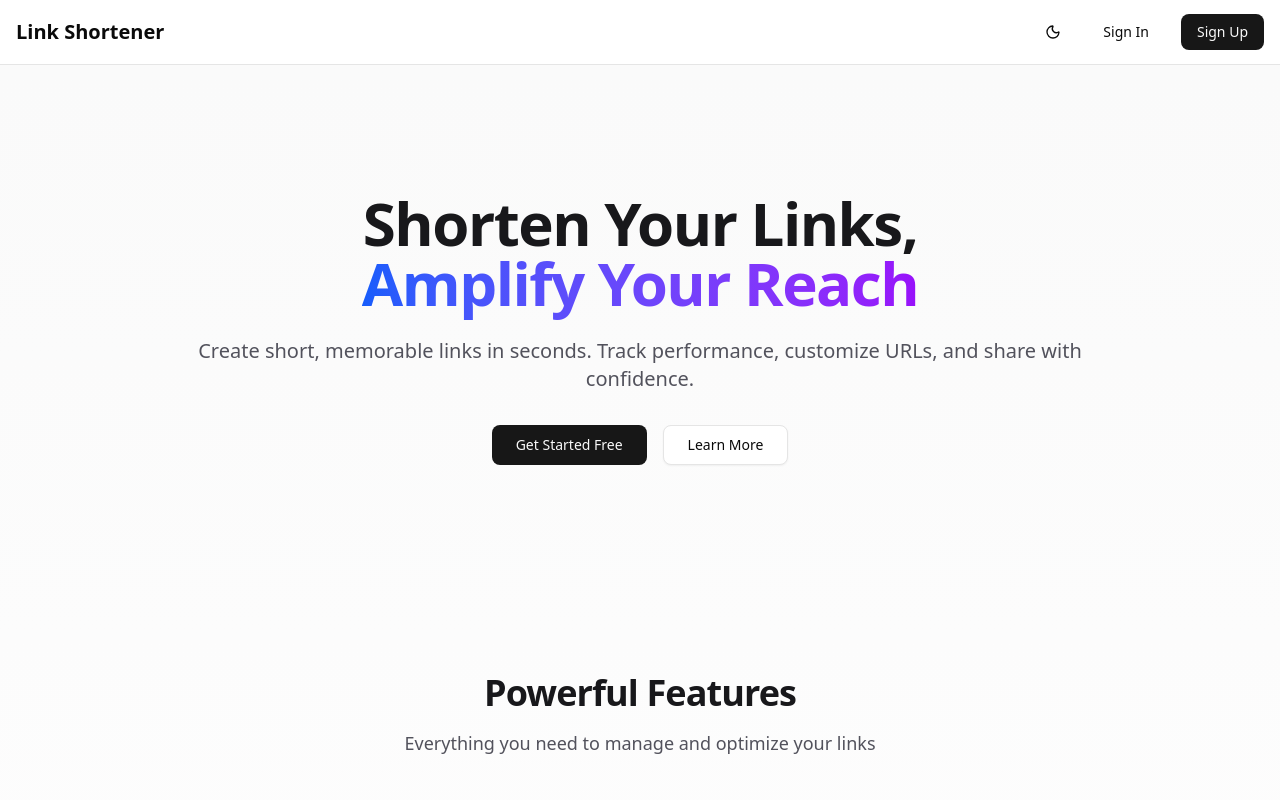
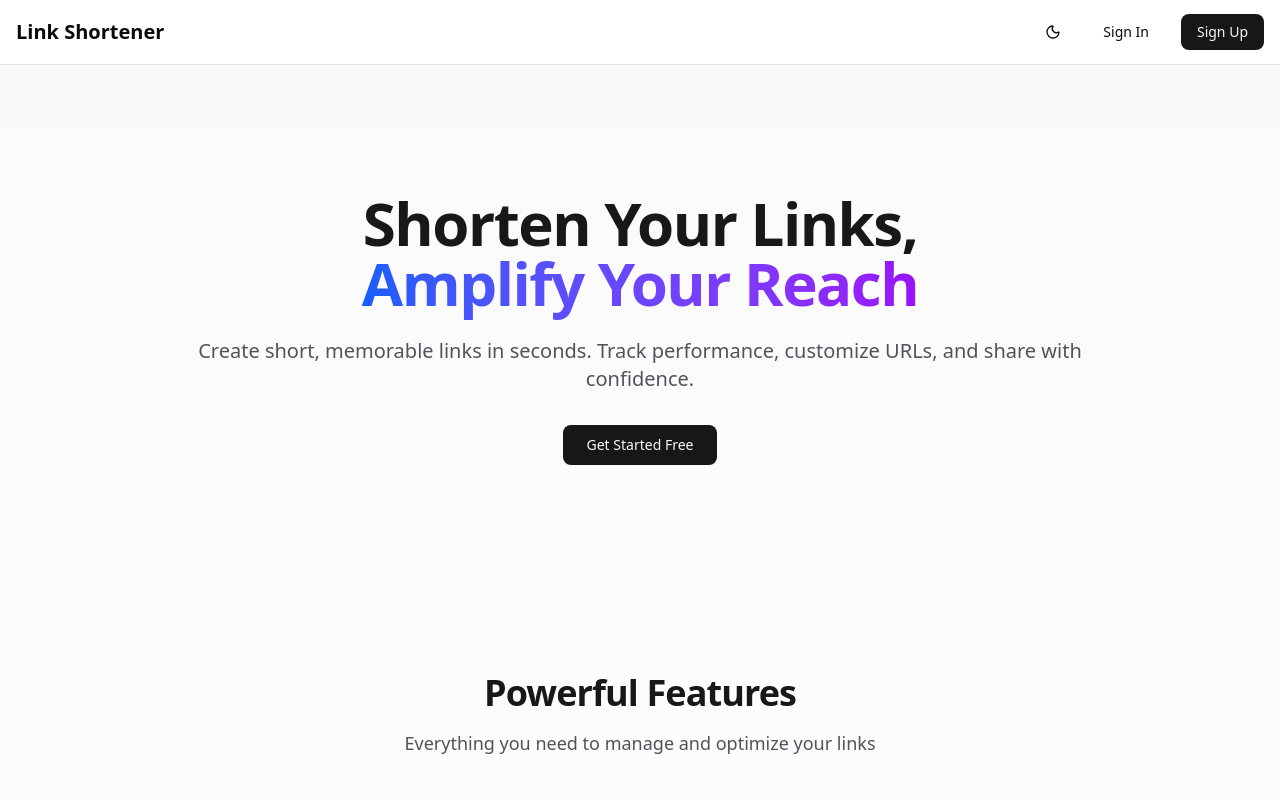
Before and after one commit to mnahapet/linkshortener, a Next.js app: page / in a window 1280 px wide. Shown: the top 800 px of the page. Built offline with nearby package versions, Linux system fonts and the light colour scheme; no server answers.

Commit message:
Remove "Learn More" button from the homepage

```diff
--- a/app/page.tsx
+++ b/app/page.tsx
@@ -42,13 +42,6 @@ export default function Home() {
                 </Button>
               </Link>
             </SignedIn>
-            <Button
-              variant='outline'
-              size='lg'
-              className='w-full sm:w-auto'
-              asChild>
-              <a href='#features'>Learn More</a>
-            </Button>
           </div>
         </div>
       </section>
```
